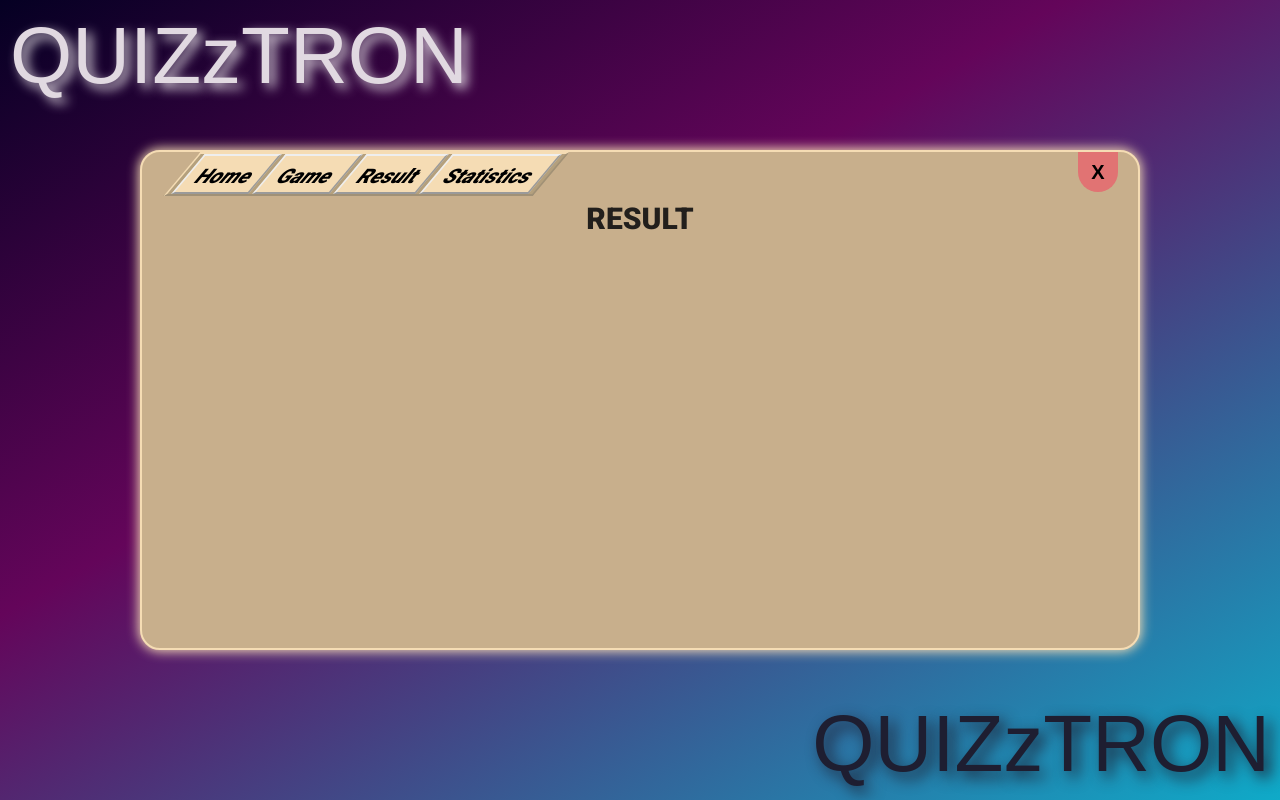
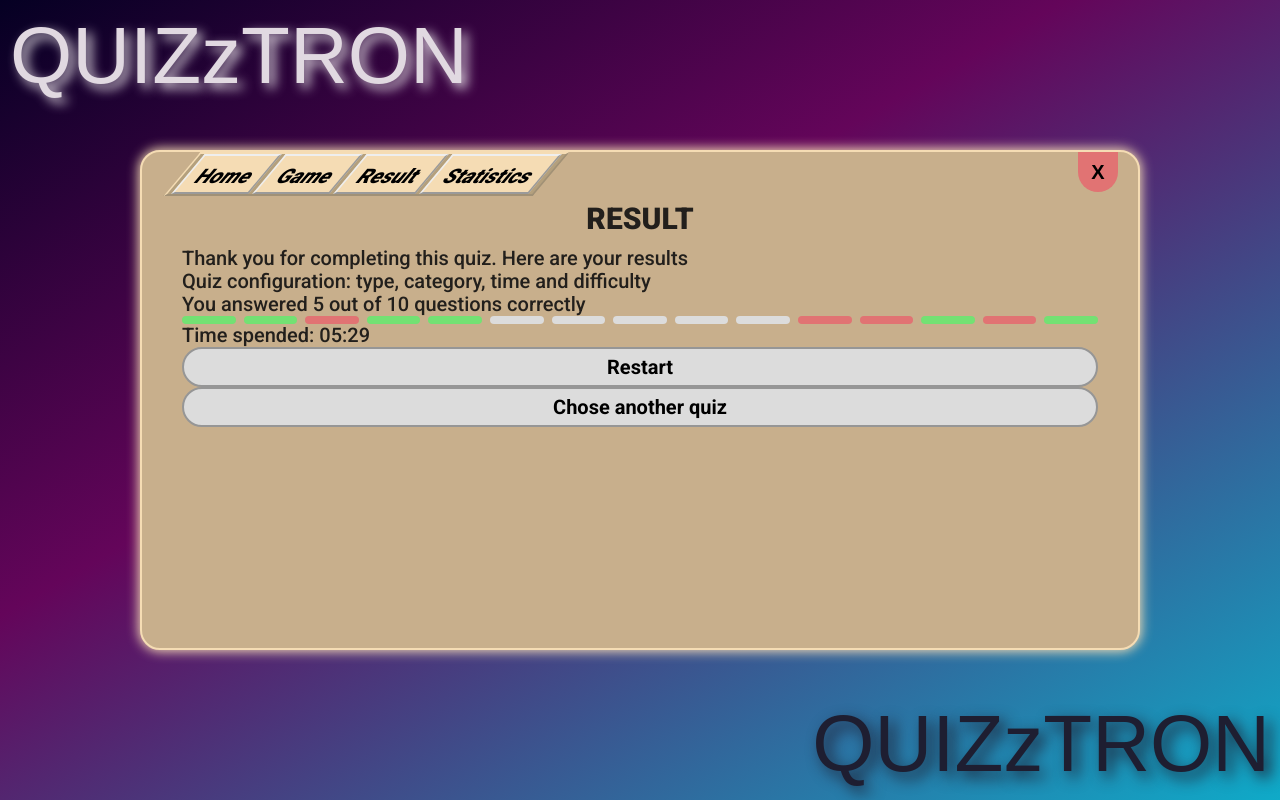
Before and after one commit to RKeyIT/React_01.24, a React (Vite) app: page /game in a window 1280 px wide. Both pictures are taken after a click on the button "Result". Built offline with nearby package versions, Linux system fonts and the light colour scheme; a web font is replaced by a local one.

Commit message:
feat: ResultPage markdown builded

```diff
--- a/src/pages/Result/Result.tsx
+++ b/src/pages/Result/Result.tsx
@@ -1,6 +1,28 @@
+import { Button } from '../../shared/Button/Button'
+import { ProgressBar } from '../../shared/ProgressBar/ProgressBar'
+import { TextField } from '../../shared/TextField/TextField'
 import styles from './Result.module.css'
 import { FC } from 'react'
 
+/*
+1. General result text like “Thank you for completing this quiz. Here are your results”
+2. Result in numbers of correct answers. For example “You answered 5 out of 10 questions correctly”. It can also be in a form of graphic representation
+3. Quiz configuration, type, category, time and difficulty
+4. Text indicating how much time user took to answer all the questions
+5. A button “Restart” which will restart this same quiz with same configuration from the start
+6. A button “Choose another quiz” which will navigate the user to quiz configuration screen
+*/
+
 export const Result: FC = () => {
-  return <div className={styles.Result}></div>
+  return (
+    <div className={styles.Result}>
+      <TextField>Thank you for completing this quiz. Here are your results</TextField>
+      <TextField>Quiz configuration: type, category, time and difficulty</TextField>
+      <TextField>You answered 5 out of 10 questions correctly</TextField>
+      <ProgressBar />
+      <TextField>Time spended: 05:29</TextField>
+      <Button content='Restart'/>
+      <Button content='Chose another quiz'/>
+    </div>
+  )
 }
```
